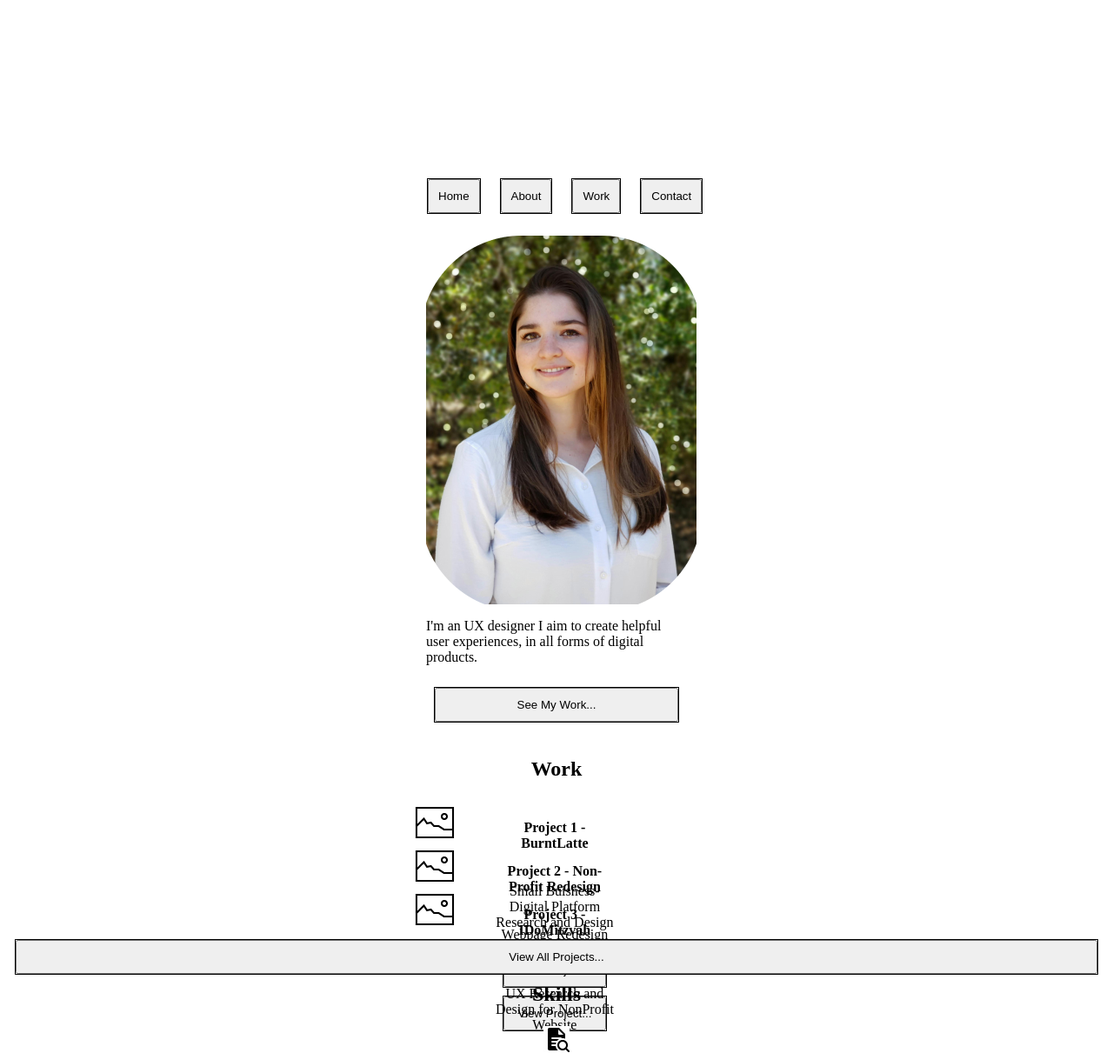
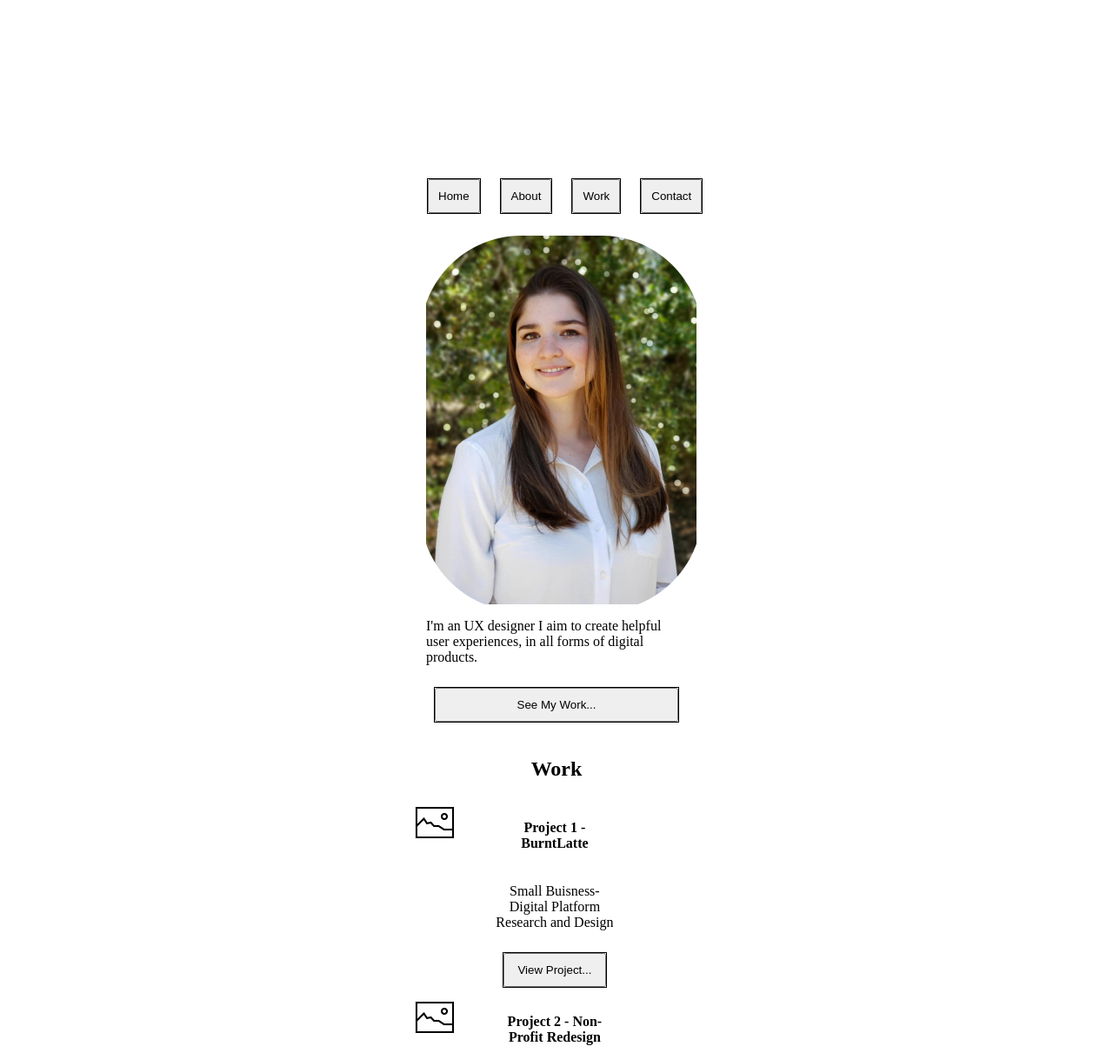
Before and after one commit to SarahEthylBanks/UX_UI_HW_18, a plain HTML site: page index.html in a window 1280 px wide. Shown: the part 103-1314 px from the top of the page at 87% size. Drawn offline with Linux system fonts and the light colour scheme.

Commit message:
commit 56 on 5/4

```diff
--- a/css/style.css
+++ b/css/style.css
@@ -106,7 +106,7 @@ footer ul {
     padding: center;
     flex-direction: column;
     text-align:center;
-    grid-auto-rows: 50px;
+    /*grid-auto-rows: 50px;*/
     margin: 0 auto;
     grid-template-columns: 33% 33% 33%;
     grid-template-areas: 'BurntLatte NonProfit NonProfit';
```
